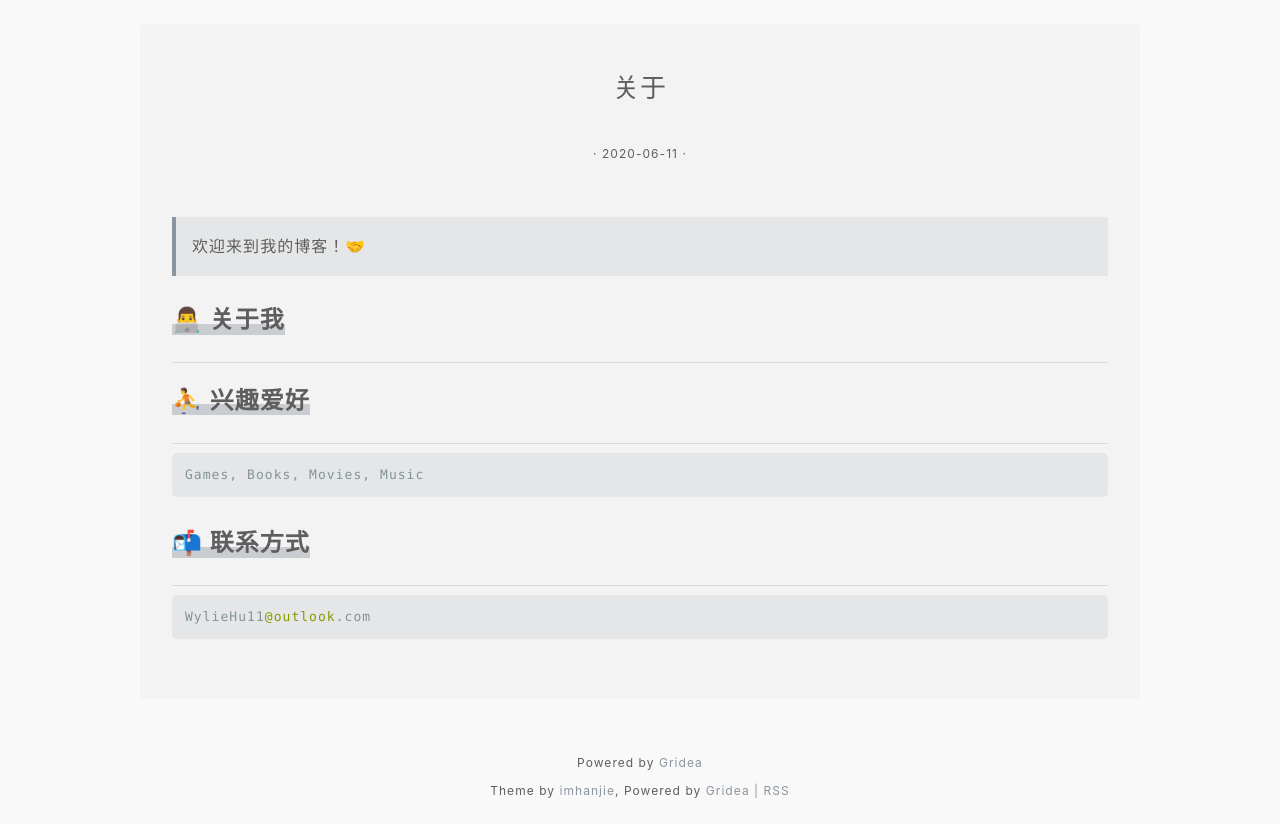
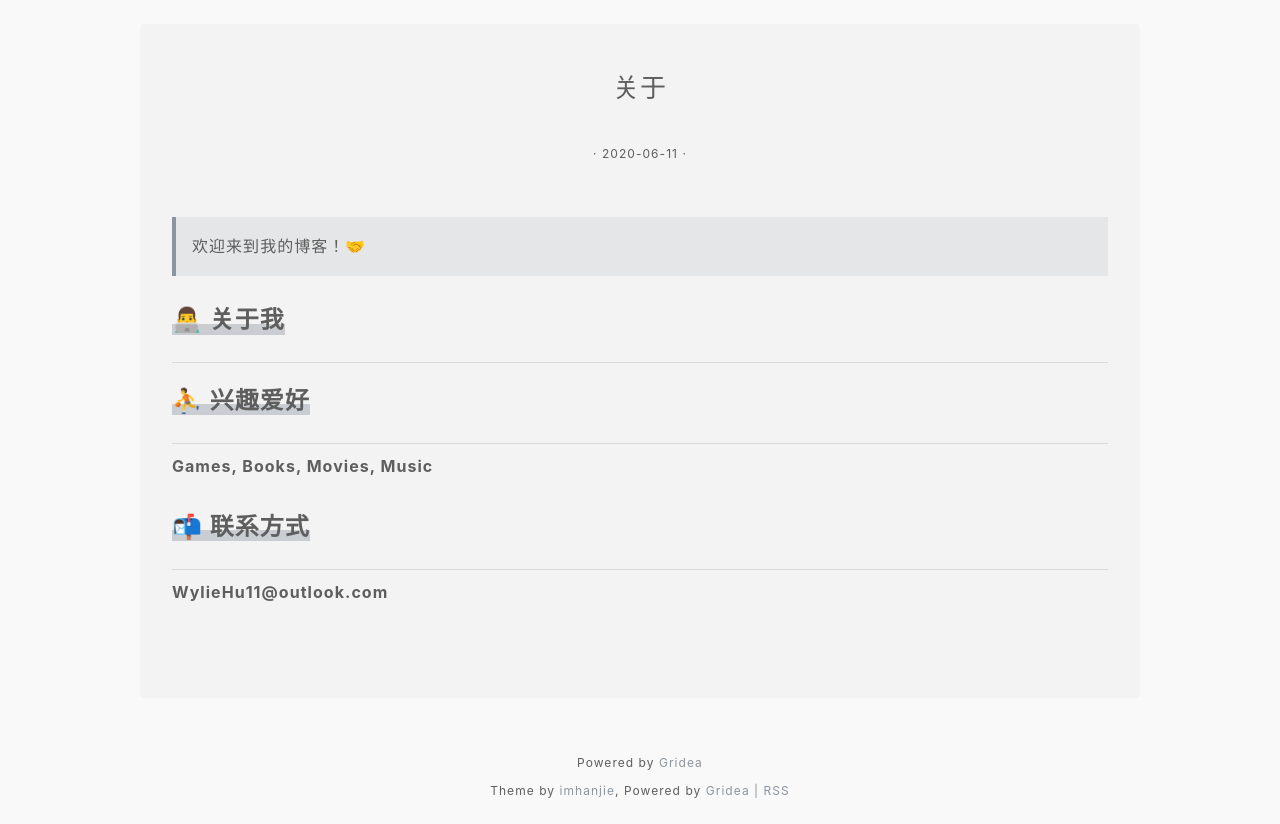
Before and after one commit to WylieHu/WylieHu.github.io, a plain HTML site: page post/about/index.html in a window 1280 px wide. Shown: the part 107-931 px from the top of the page. Drawn offline with nearby package versions, Linux system fonts and the light colour scheme.

Commit message:
update from gridea: 2020-06-11 14:08:10

```diff
--- a/post/about/index.html
+++ b/post/about/index.html
@@ -4,7 +4,7 @@
 <meta name="description" content=""/>
 <meta name="viewport" content="width=device-width, initial-scale=1"/>
 <title>关于 | WylieHu</title>
-<link rel="shortcut icon" href="https://WylieHu.GitHub.io/favicon.ico?v=1591855154741">
+<link rel="shortcut icon" href="https://WylieHu.GitHub.io/favicon.ico?v=1591855688123">
 <link href="https://cdn.bootcss.com/font-awesome/5.11.2/css/all.css" rel="stylesheet">
 <link rel="stylesheet" href="https://WylieHu.GitHub.io/styles/main.css">
 <link rel="stylesheet" href="https://stackpath.bootstrapcdn.com/bootstrap/4.4.1/css/bootstrap.min.css"
@@ -103,11 +103,10 @@
 <hr>
 <h2 id="兴趣爱好">⛹ 兴趣爱好</h2>
 <hr>
-<pre><code>Games, Books, Movies, Music
-</code></pre>
+<p><strong>Games, Books, Movies, Music</strong></p>
 <h2 id="联系方式">📬 联系方式</h2>
 <hr>
-<pre><code>WylieHu11@outlook.com</code></pre>
+<p><strong>WylieHu11@outlook.com</strong></p>
 
                 </div>
             </article>
```
Also changed, not shown: archives/index.html (+1 -1 lines), atom.xml (+3 -4 lines), index.html (+1 -1 lines), tags/index.html (+1 -1 lines).
